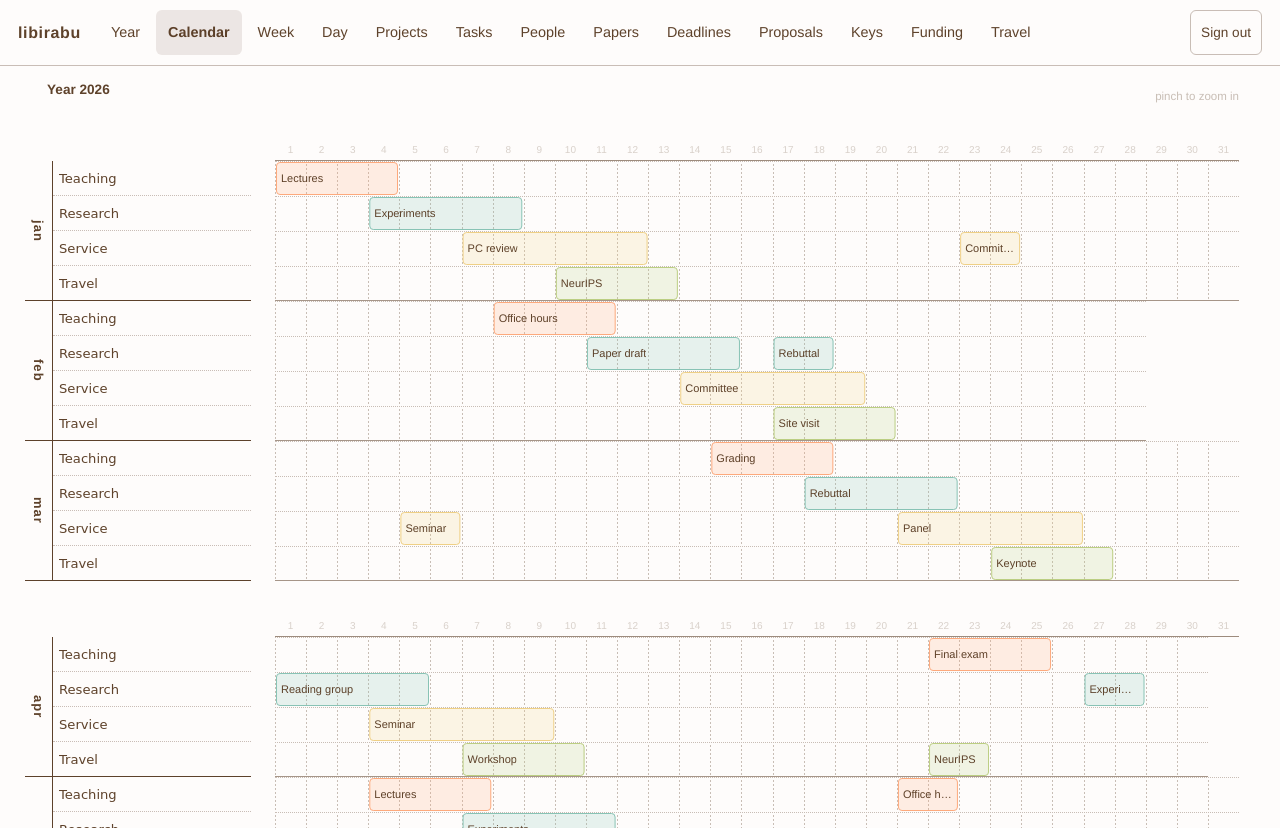
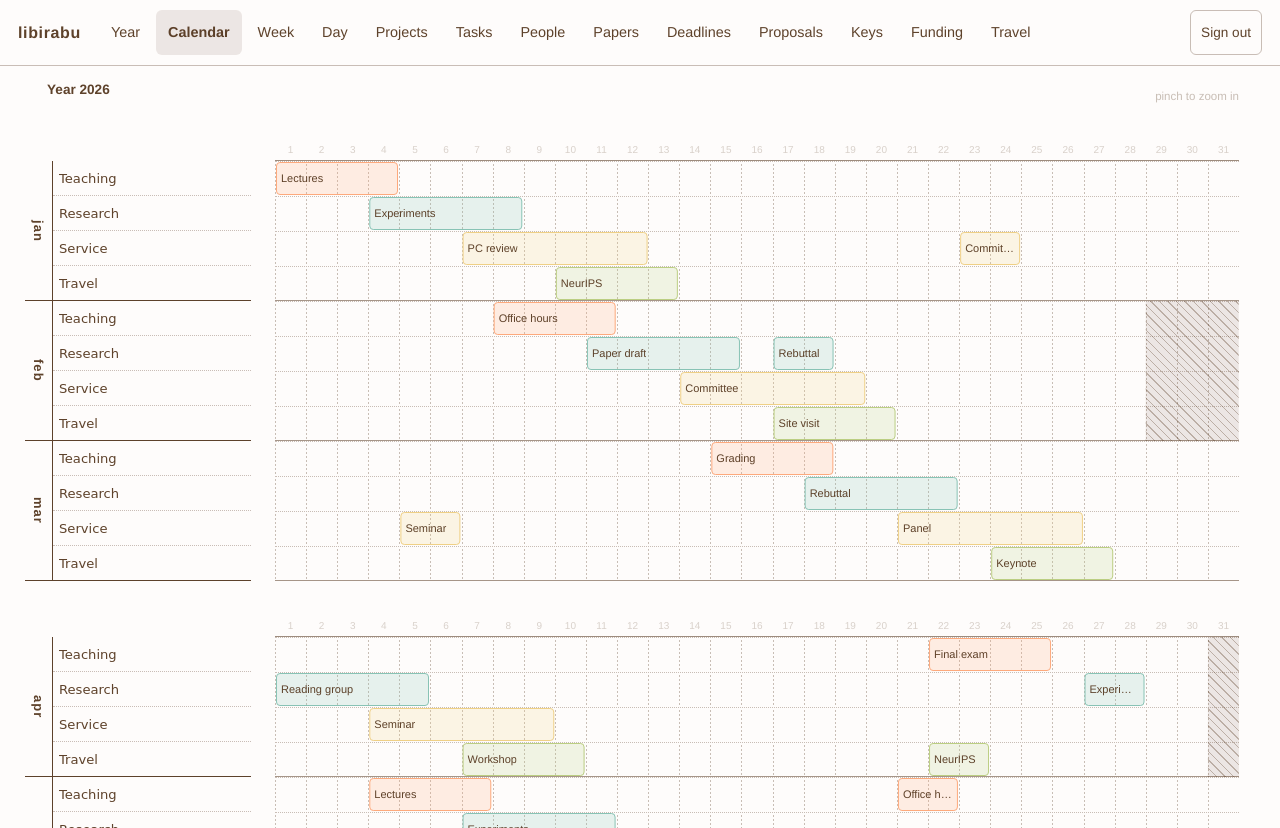
Before and after one commit to Liby99/libirabu, a Next.js app: page /calendar in a window 1280 px wide. Built offline with nearby package versions, Linux system fonts and the light colour scheme.

Commit message:
Calendar: always draw 31 cells; dim the days past month length
Rows/divider now span all 31 day cells; months shorter than 31 get a diagonal-
hatch dim overlay over the extra days (e.g. Feb 29–31) so the full grid shows but
those cells read as not part of the month.

```diff
--- a/src/app/calendar/CalendarCanvas.tsx
+++ b/src/app/calendar/CalendarCanvas.tsx
@@ -370,6 +370,10 @@ const ItemView = memo(function ItemView({ it }: { it: Item }) {
     return <div className={`cc-item cc-gridline${ls}`} style={style} />;
   }
 
+  if (it.kind === "dim") {
+    return <div className="cc-item cc-dim" style={style} />;
+  }
+
   if (it.kind === "event") {
     return (
       <div className={`cc-item cc-event cc-ev-${it.color}`} style={style}>
--- a/src/app/calendar/calendar.css
+++ b/src/app/calendar/calendar.css
@@ -42,6 +42,13 @@
 .cc-gridline.cc-dotted-h { background: transparent; border-top: 1px dotted var(--cc-line); }
 .cc-gridline.cc-dashed-v { background: transparent; border-left: 1px dashed var(--cc-line); }
 .cc-gridline.cc-dashed-h { background: transparent; border-top: 1px dashed var(--cc-line); }
+
+/* Dimmed area for days past a month's length (e.g. Feb 29–31): a faint diagonal
+   hatch over a light tint, so the grid cells still show but read as inactive. */
+.cc-dim {
+  background-color: var(--accent-bg-dark);
+  background-image: repeating-linear-gradient(45deg, var(--accent-grey) 0 1px, transparent 1px 6px);
+}
 
 /* Labels */
 .cc-monthlabel {
--- a/src/app/calendar/scene.ts
+++ b/src/app/calendar/scene.ts
@@ -10,7 +10,7 @@ export interface Vp { w: number; h: number }
 
 export interface Item {
   key: string;
-  kind: "row" | "event" | "monthLabel" | "dayLabel" | "quarterLabel" | "gridline";
+  kind: "row" | "event" | "monthLabel" | "dayLabel" | "quarterLabel" | "gridline" | "dim";
   x: number; y: number; w: number; h: number;
   opacity: number;
   z: number; // stacking
@@ -173,7 +173,7 @@ export function buildScene(
     const f = frameFor(m, z, focus, week, vp, scrollY);
     if (f.opacity < 0.02 || !onScreen(f)) continue;
     const dim = daysInMonth(m);
-    const bandW = dim * f.dayW;
+    const fullW = 31 * f.dayW; // always draw all 31 grid cells
 
     items.push({
       key: `ml-${m}`, kind: "monthLabel", x: 0, y: f.bandY, w: MNAME_W, h: f.trackH * 4,
@@ -183,13 +183,21 @@ export function buildScene(
     for (let t = 0; t < 4; t++) {
       items.push({
         key: `row-${m}-${t}`, kind: "row",
-        x: f.x0, y: f.bandY + t * f.trackH, w: bandW, h: f.trackH,
-        opacity: f.opacity, color: TRACKS[t].color, cols: dim, z: 1,
+        x: f.x0, y: f.bandY + t * f.trackH, w: fullW, h: f.trackH,
+        opacity: f.opacity, color: TRACKS[t].color, cols: 31, z: 1,
+      });
+    }
+    // dim the cells past the month's actual length (e.g. Feb 29–31)
+    if (dim < 31) {
+      items.push({
+        key: `dim-${m}`, kind: "dim",
+        x: f.x0 + dim * f.dayW, y: f.bandY, w: (31 - dim) * f.dayW, h: 4 * f.trackH,
+        opacity: f.opacity, z: 3,
       });
     }
     // solid divider under each month (delineates the flush months in a quarter)
     items.push({
-      key: `msep-${m}`, kind: "gridline", x: f.x0, y: f.bandY + 4 * f.trackH - 1, w: bandW, h: 1,
+      key: `msep-${m}`, kind: "gridline", x: f.x0, y: f.bandY + 4 * f.trackH - 1, w: fullW, h: 1,
       opacity: f.opacity * 0.55, color: "#4c2d14", z: 1,
     });
   }
```
